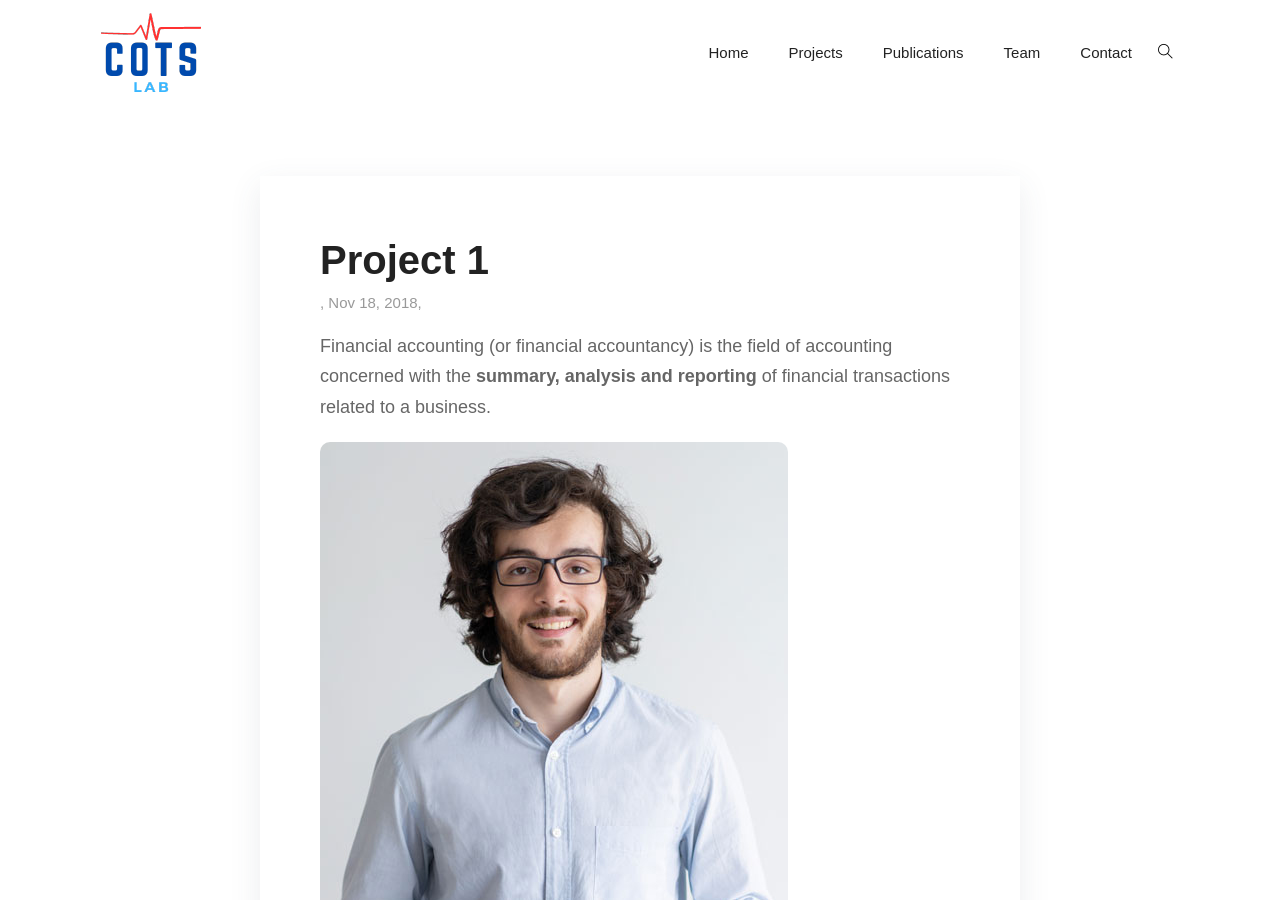
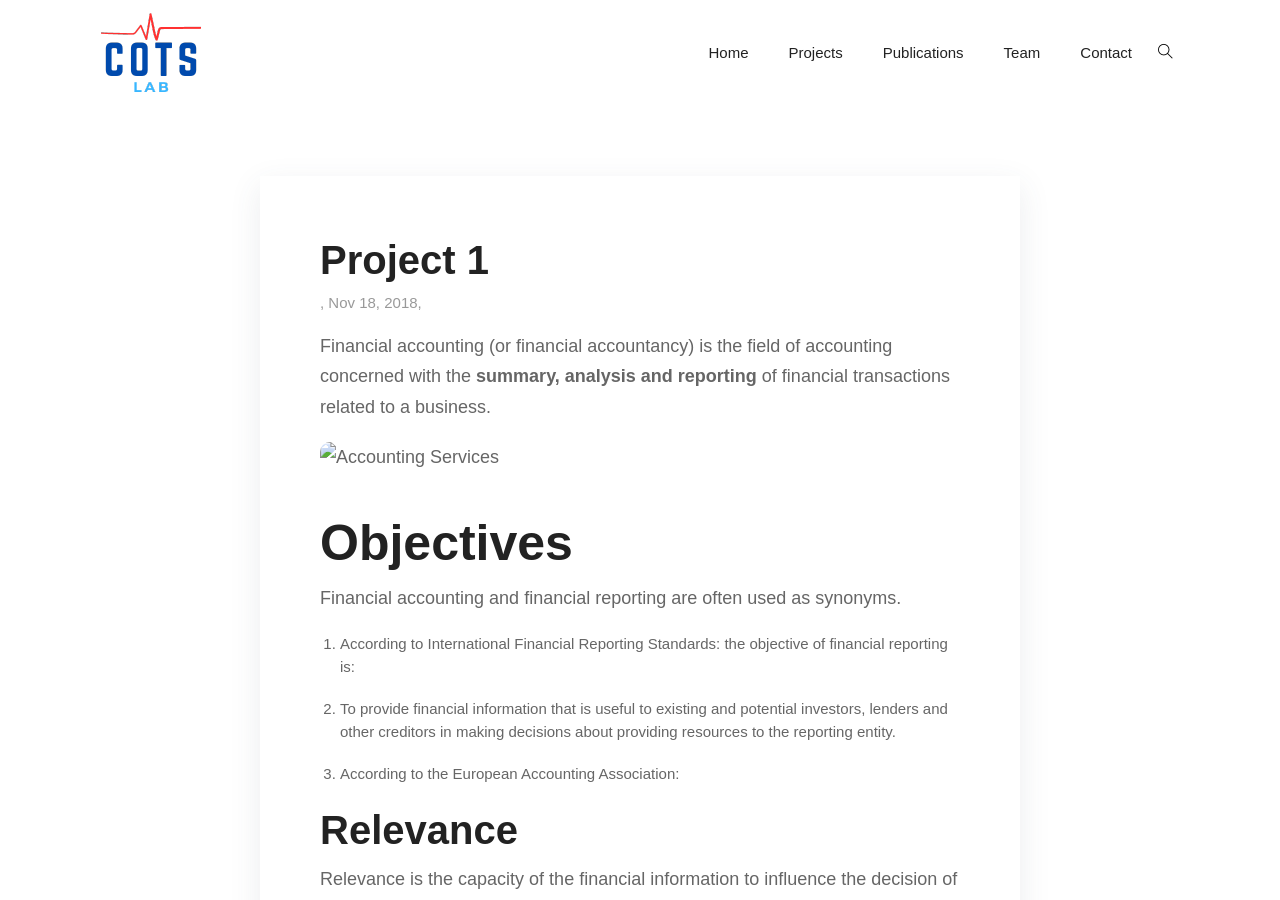
Before and after one commit to cots-lab/new-cots-website, a Jekyll site: the page built from _projects/sample.md, in a window 1280 px wide and 900 px high. Built offline with Jekyll 4.4.1, drawn with Linux system fonts in a browser that asks for light colours; nearby versions of some CDN libraries; some web fonts are replaced; comment, search, counter and statistics services are not loaded.

Commit message:
check on image url for projects

```diff
--- a/_projects/sample.md
+++ b/_projects/sample.md
@@ -7,7 +7,7 @@ weight: 1
 
 Financial accounting (or financial accountancy) is the field of accounting concerned with the **summary, analysis and reporting** of financial transactions related to a business.
 
-![Accounting Services](/assets/images/author/john-doe.jpg)
+![Accounting Services](assets/images/author/john-doe.jpg)
 
 # Objectives
 
```
